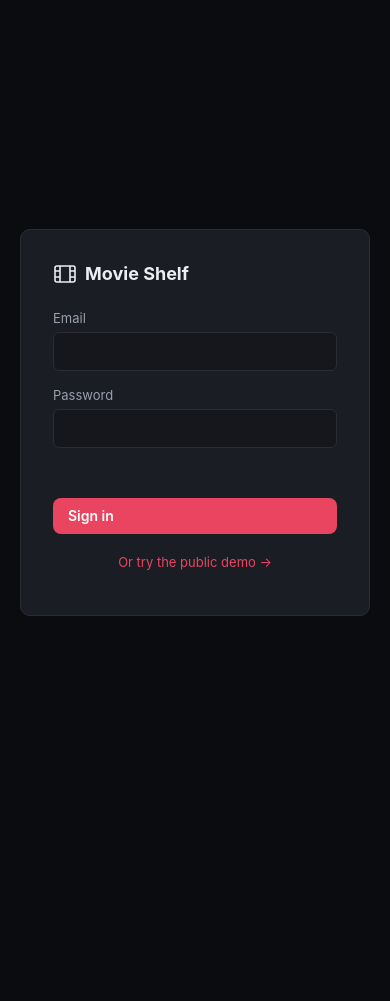
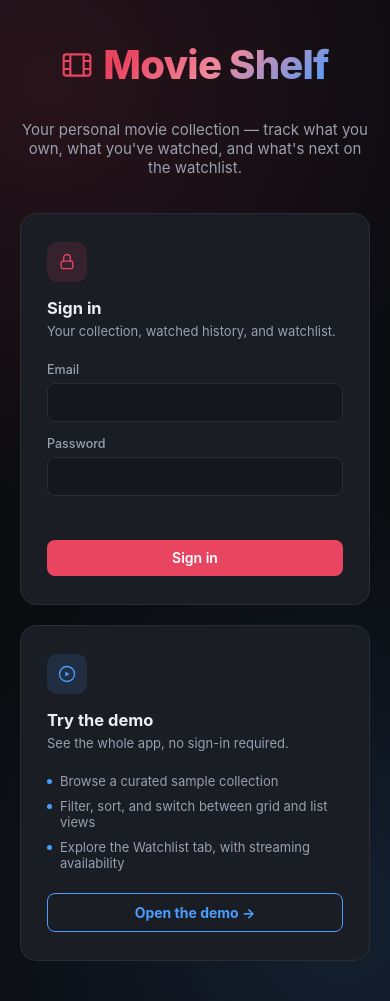
Before and after one commit to michal-j/movie-shelf, a plain HTML site: page login.html in a window 390 px wide. Before the commit the page ends 844 px from the top, so only its background shows below. Drawn offline with nearby package versions, Linux system fonts and the light colour scheme.

Commit message:
Redesign login page as a two-card layout
Sign in / Try the demo side by side (stacking on mobile), matching a
pattern from another project but restyled entirely with Movie Shelf's own
dark palette and accent colors instead of that project's light theme.
login.js is unchanged; only markup/styling moved.

Co-Authored-By: Claude Sonnet 5 <noreply@anthropic.com>

```diff
--- a/login.html
+++ b/login.html
@@ -7,41 +7,83 @@
 <link rel="icon" type="image/svg+xml" href="favicon.svg" />
 <link rel="stylesheet" href="styles.css" />
 <style>
-  .login-wrap {
+  .login-page {
     min-height: 100vh;
     display: flex;
+    flex-direction: column;
     align-items: center;
     justify-content: center;
-    padding: 20px;
-  }
-  .login-card {
-    width: 100%;
-    max-width: 360px;
-    background: var(--bg-card);
-    border: 1px solid var(--border);
-    border-radius: var(--radius);
-    padding: 32px;
+    padding: 40px 20px;
+    background:
+      radial-gradient(circle at 12% 8%, var(--accent-dim), transparent 42%),
+      radial-gradient(circle at 88% 92%, var(--watched-dim), transparent 42%),
+      var(--bg);
   }
   .login-brand {
     display: flex;
     align-items: center;
-    gap: 8px;
-    font-weight: 700;
-    font-size: 18px;
-    margin-bottom: 24px;
-    color: var(--text);
+    gap: 10px;
+    margin-bottom: 16px;
   }
-  .login-field {
+  .login-brand svg { color: var(--accent); flex-shrink: 0; }
+  .login-brand-name {
+    font-weight: 800;
+    font-size: 40px;
+    letter-spacing: -0.02em;
+    background: linear-gradient(135deg, var(--accent) 15%, #f2879a 50%, var(--watched) 100%);
+    -webkit-background-clip: text;
+    background-clip: text;
+    color: transparent;
+  }
+  .login-tagline {
+    color: var(--text-dim);
+    font-size: 15px;
+    margin-bottom: 36px;
+    text-align: center;
+    max-width: 440px;
+  }
+  .login-cards {
+    display: grid;
+    grid-template-columns: 1fr 1fr;
+    gap: 20px;
+    width: 100%;
+    max-width: 760px;
+  }
+  @media (max-width: 680px) {
+    .login-cards { grid-template-columns: 1fr; }
+  }
+  .login-card {
+    background: var(--bg-card);
+    border: 1px solid var(--border);
+    border-radius: 16px;
+    padding: 28px 26px;
     display: flex;
     flex-direction: column;
-    gap: 6px;
+  }
+  .login-card-icon {
+    width: 40px;
+    height: 40px;
+    border-radius: 10px;
+    display: flex;
+    align-items: center;
+    justify-content: center;
     margin-bottom: 16px;
   }
-  .login-field span { font-size: 13px; color: var(--text-dim); }
+  .login-card-icon.accent { background: var(--accent-dim); color: var(--accent); }
+  .login-card-icon.watched { background: var(--watched-dim); color: var(--watched); }
+  .login-card h2 { font-size: 16.5px; font-weight: 700; margin: 0 0 4px; color: var(--text); }
+  .login-card-sub { font-size: 13px; color: var(--text-dim); margin: 0 0 20px; line-height: 1.5; }
+  .login-field {
+    display: block;
+    margin-bottom: 14px;
+  }
+  .login-field span { display: block; font-size: 12.5px; color: var(--text-dim); margin-bottom: 6px; font-weight: 500; }
   .login-field input {
+    width: 100%;
+    box-sizing: border-box;
     background: var(--bg-elevated);
     border: 1px solid var(--border);
-    border-radius: 6px;
+    border-radius: 8px;
     color: var(--text);
     padding: 10px 12px;
     font-size: 14px;
@@ -49,36 +91,80 @@
   .login-field input:focus { outline: 2px solid var(--accent); outline-offset: -1px; }
   .login-error {
     color: var(--accent);
-    font-size: 13px;
-    margin-bottom: 12px;
-    min-height: 18px;
+    font-size: 12.5px;
+    margin: 0 0 10px;
+    min-height: 16px;
   }
   .login-submit {
     width: 100%;
+    justify-content: center;
     margin-top: 4px;
   }
-  .login-demo-link {
-    text-align: center;
-    margin-top: 20px;
+  .login-demo-list {
+    list-style: none;
+    margin: 0 0 22px;
+    padding: 0;
     font-size: 13px;
     color: var(--text-dim);
+    display: flex;
+    flex-direction: column;
+    gap: 9px;
   }
-  .login-demo-link a { color: var(--accent); text-decoration: none; }
-  .login-demo-link a:hover { text-decoration: underline; }
+  .login-demo-list li { display: flex; align-items: flex-start; gap: 8px; }
+  .login-demo-list li::before {
+    content: "";
+    width: 5px;
+    height: 5px;
+    border-radius: 50%;
+    background: var(--watched);
+    margin-top: 6px;
+    flex-shrink: 0;
+  }
+  .login-demo-cta {
+    margin-top: auto;
+    display: inline-flex;
+    align-items: center;
+    justify-content: center;
+    gap: 6px;
+    width: 100%;
+    box-sizing: border-box;
+    padding: 10px 0;
+    border-radius: 8px;
+    border: 1.5px solid var(--watched);
+    color: var(--watched);
+    background: transparent;
+    font-size: 14px;
+    font-weight: 700;
+    text-decoration: none;
+    transition: background 0.12s ease, color 0.12s ease;
+  }
+  .login-demo-cta:hover { background: var(--watched); color: #fff; }
 </style>
 </head>
 <body>
 
-<div class="login-wrap">
-  <div class="login-card">
+<main class="login-page">
   <div class="login-brand">
-      <svg width="24" height="24" viewBox="0 0 24 24" fill="none" xmlns="http://www.w3.org/2000/svg">
+    <svg width="32" height="32" viewBox="0 0 24 24" fill="none" xmlns="http://www.w3.org/2000/svg">
       <rect x="2" y="4" width="20" height="16" rx="2" stroke="currentColor" stroke-width="1.6"/>
       <path d="M7 4V20M17 4V20" stroke="currentColor" stroke-width="1.6"/>
       <path d="M2 9H7M2 15H7M17 9H22M17 15H22" stroke="currentColor" stroke-width="1.6"/>
     </svg>
-      <span>Movie Shelf</span>
+    <span class="login-brand-name">Movie Shelf</span>
   </div>
+  <p class="login-tagline">Your personal movie collection — track what you own, what you've watched, and what's next on the watchlist.</p>
+
+  <div class="login-cards">
+    <div class="login-card">
+      <div class="login-card-icon accent">
+        <svg width="20" height="20" viewBox="0 0 24 24" fill="none">
+          <rect x="5" y="11" width="14" height="9" rx="2" stroke="currentColor" stroke-width="1.6"/>
+          <path d="M8 11V7a4 4 0 1 1 8 0v4" stroke="currentColor" stroke-width="1.6" stroke-linecap="round"/>
+        </svg>
+      </div>
+      <h2>Sign in</h2>
+      <p class="login-card-sub">Your collection, watched history, and watchlist.</p>
+
       <form id="login-form">
         <label class="login-field">
           <span>Email</span>
@@ -91,9 +177,28 @@
         <p id="login-error" class="login-error"></p>
         <button type="submit" class="btn btn-primary login-submit">Sign in</button>
       </form>
-    <p class="login-demo-link"><a href="demo.html">Or try the public demo →</a></p>
+    </div>
+
+    <div class="login-card">
+      <div class="login-card-icon watched">
+        <svg width="20" height="20" viewBox="0 0 24 24" fill="none">
+          <circle cx="12" cy="12" r="9" stroke="currentColor" stroke-width="1.6"/>
+          <path d="M10 9l5 3-5 3V9z" fill="currentColor"/>
+        </svg>
+      </div>
+      <h2>Try the demo</h2>
+      <p class="login-card-sub">See the whole app, no sign-in required.</p>
+
+      <ul class="login-demo-list">
+        <li>Browse a curated sample collection</li>
+        <li>Filter, sort, and switch between grid and list views</li>
+        <li>Explore the Watchlist tab, with streaming availability</li>
+      </ul>
+
+      <a href="demo.html" class="login-demo-cta">Open the demo →</a>
     </div>
   </div>
+</main>
 
 <script src="https://cdn.jsdelivr.net/npm/@supabase/supabase-js@2.116.0/dist/umd/supabase.js" integrity="sha384-iLddHTLokph6Omwoyid4XKxHaWa6w41BnoEj0q5oOrzmYPpHIKt1wyjReA7s//pP" crossorigin="anonymous"></script>
 <script src="supabaseClient.js"></script>
```
Lines whose indentation alone changed are shown as unchanged.
